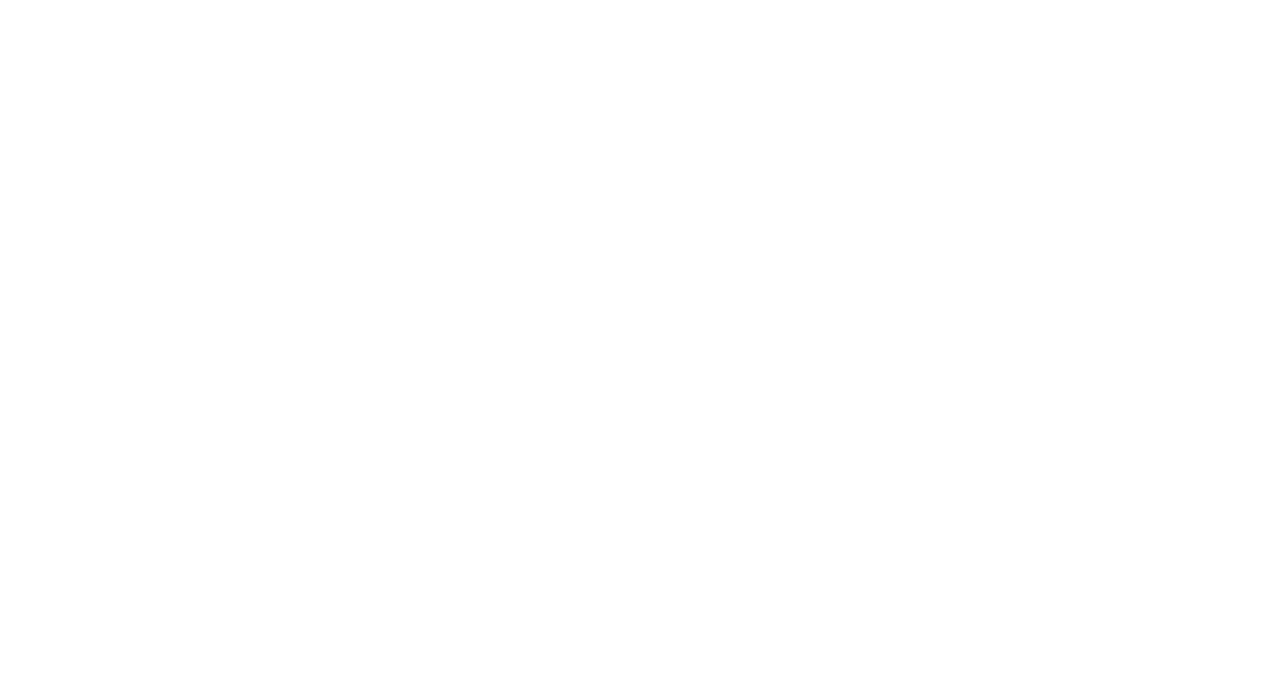
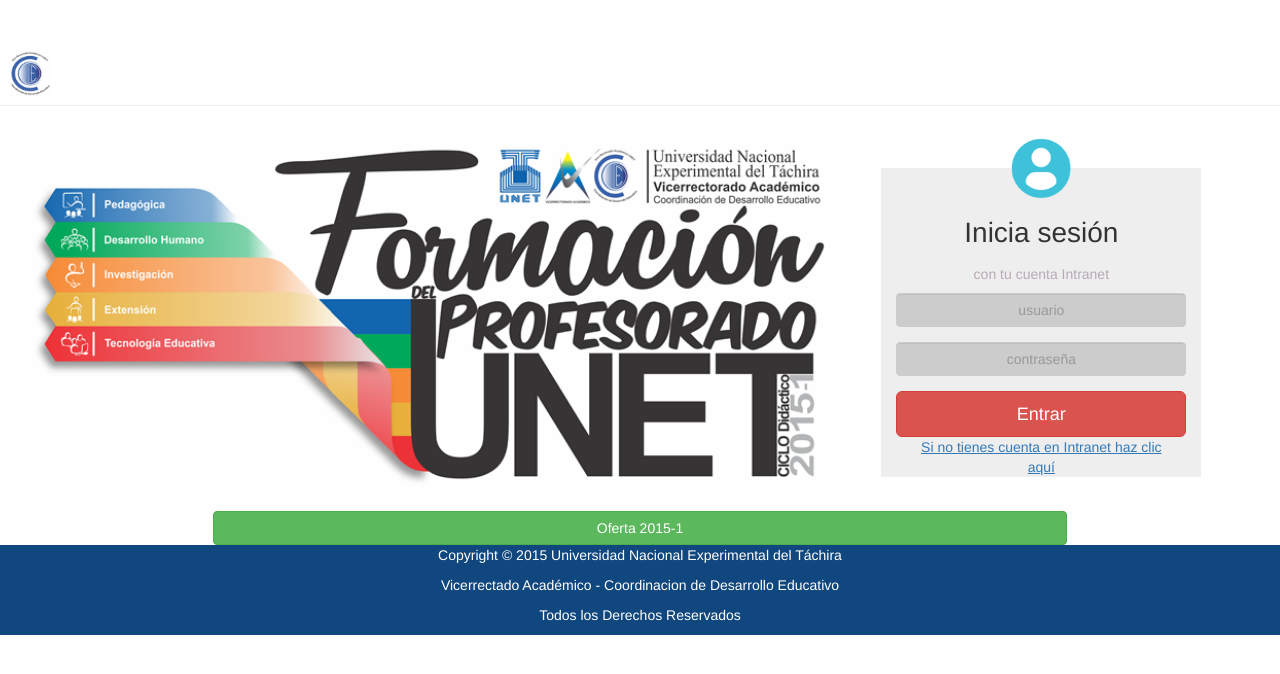
Before and after one commit to romjear12/fpCODE, a website: page index.html in a window 1280 px wide. Drawn offline with nearby package versions, Linux system fonts and the light colour scheme.

Commit message:
Changes UI Home

```diff
--- a/bower.json
+++ b/bower.json
@@ -20,6 +20,7 @@
     "tests"
   ],
   "dependencies": {
-    "bootstrap": "~3.3.5"
-  }
+    "normalize.css": "~3.0.3"
+  },
+  "homepage": "https://github.com/romjear12/fpCODE"
 }
--- /dev/null
+++ b/css/styles.css
@@ -0,0 +1,21 @@
+a{
+	text-decoration: underline;
+}
+.bg-gray{
+	background-color: #EEE;
+	margin: 3em 2em 1em;
+}
+.bg-dark-gray{
+	background-color: #CCC;
+}
+.icon-user{
+	position: relative;
+	margin-top: -30px;
+}
+.page-footer{
+	background-color: #10477E;
+	color: white;
+}
+.txt-gray{
+	color: #B7AAB4;
+}
--- a/index.html
+++ b/index.html
@@ -3,13 +3,46 @@
 <head>
 	<meta charset="UTF-8">
 	<title>Formacion Profesorado UNET - CODE</title>
-	<link href="bower_components/bootstrap/dist/css/bootstrap.min.css" rel="stylesheet">
+	<link href="bower_components/bootstrap/dist/css/bootstrap.css" rel="stylesheet">
 	<link href="bower_components/jquery/dist/jquery.min.js" rel="stylesheet">
 	<link href="bower_components/normalize.css/normalize.css" rel="stylesheet">
+	<link href="css/styles.css" rel="stylesheet">
 	<meta name="viewport" content="width=device-width, initial-scale=1">
+</head>
 
-</head>
 <body>
+	<div class="page-header">
+		<img src="imgs/logo code.png" alt="" width="50px">
+	</div>
+
+	<div >
+		<img class="col-xs-12 col-lg-8" src="imgs/log.png" alt="">
+	</div>
+	<div class="col-xs-10 col-xs-offset-1 col-lg-3 bg-gray">
+		<form class="text-center">
+			<img class="icon-user" src="imgs/flat-user.png" alt="" width="60">
+			<h1>Inicia sesión</h1>
+			<h5 class="txt-gray">con tu cuenta Intranet</h5>
+			<div class="form-group">
+				<input type="text" class="form-control text-center bg-dark-gray txt-black" id="user" placeholder="usuario">
+			</div>
+			<div class="form-group">
+				<input type="password" class="form-control text-center bg-dark-gray txt-black" id="user" placeholder="contraseña">
+			</div>
+			<button type="submit" class="col-xs-12 btn btn-danger btn-lg">Entrar</button>
+			<div class="col-xs-12 text-center">
+				<a href="#">Si no tienes cuenta en Intranet haz clic aquí</a>
+			</div>
+		</form>
+	</div>
+
+	<button type="submit" class="col-xs-8 col-xs-offset-2 btn btn-success ">Oferta 2015-1</button>
+
+	<div class="col-xs-12 page-footer">
+		<p class="col-xs-12 text-center">Copyright &copy; 2015 Universidad Nacional Experimental del Táchira</p>
+		<p class="col-xs-12 text-center">Vicerrectado Académico - Coordinacion de Desarrollo Educativo</p>
+		<p class="col-xs-12 text-center">Todos los Derechos Reservados</p>
+	</div>
 
 </body>
 </html>
```
Also changed, not shown: imgs/flat-user.png (added).
